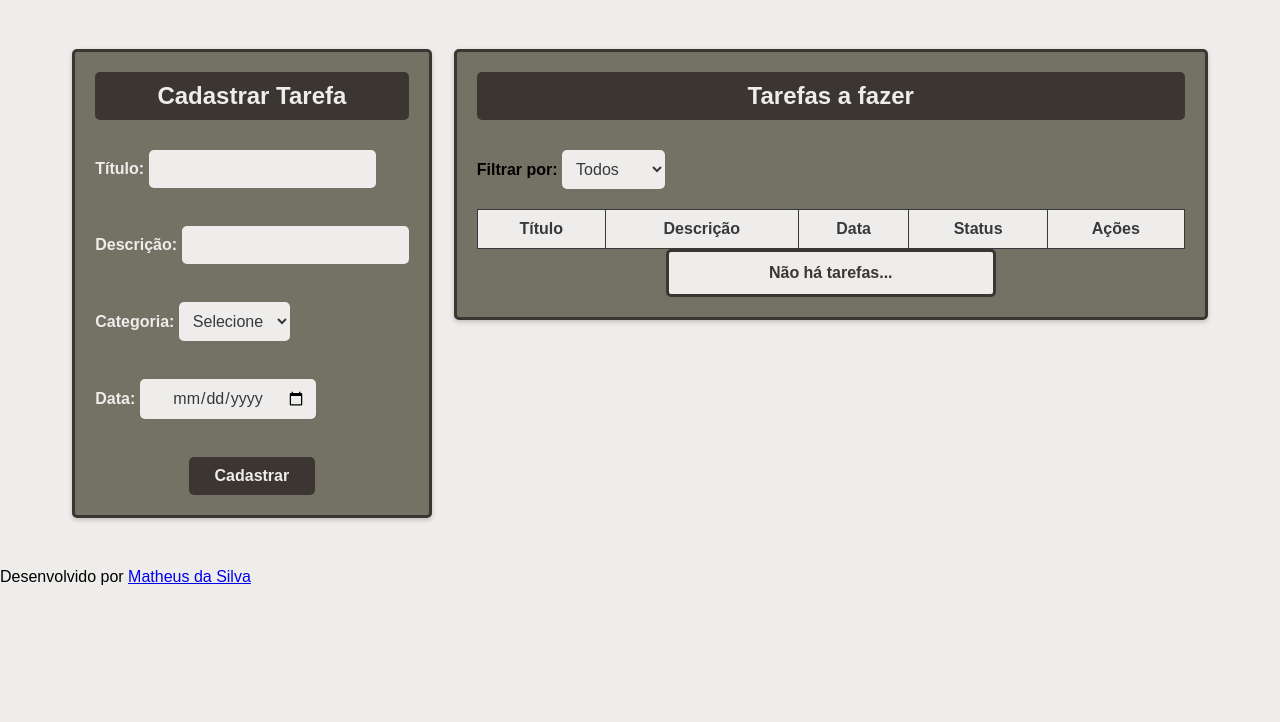
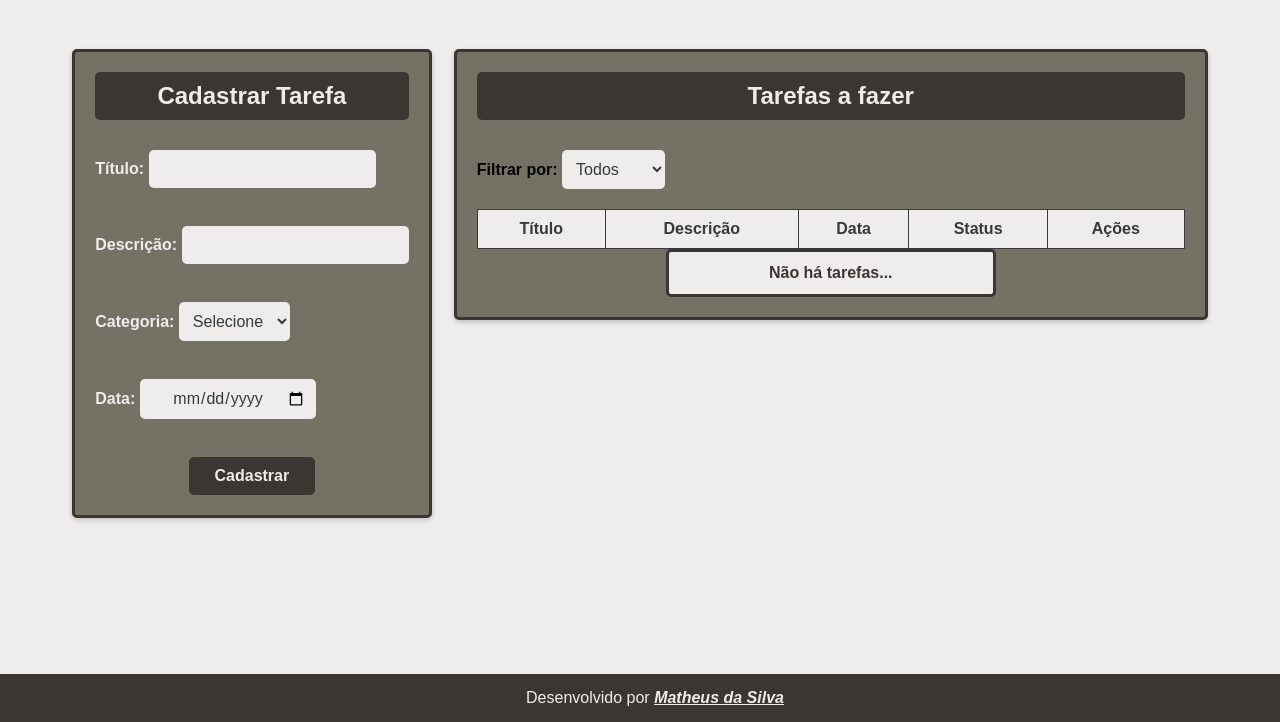
Before and after one commit to ifpi-picos/js-dom-api-Matheus-da-Silva, a plain HTML site: page index.html in a window 1280 px wide. Shown: the part 78-800 px from the top of the page. Drawn offline with Linux system fonts and the light colour scheme.

Commit message:
Personalizandoo footer da página

```diff
--- a/css/style.css
+++ b/css/style.css
@@ -182,3 +182,23 @@ tr:nth-child(even) {
     width: 300px;
     margin: 0 auto;
 }
+
+footer{
+    display: flex;
+    background-color: var(--tertiary-color);
+    color: var(--secondary-color);
+    flex-direction: column;
+    align-items: center;
+    justify-content: center;
+    padding: 15px;
+    position: fixed;
+    bottom: 0;
+    width: 100%;
+}
+
+a {
+    color: var(--background-color);
+    text-decoration: underline;
+    font-style: italic;
+    font-weight: bold;
+}
```
